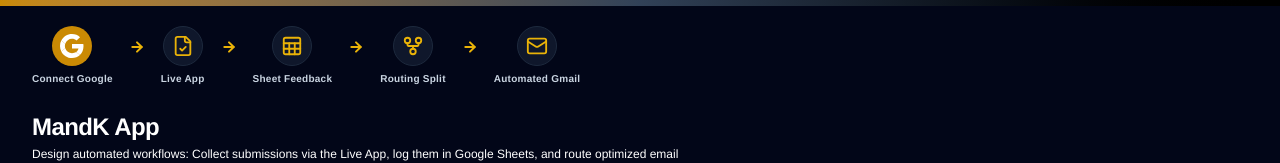
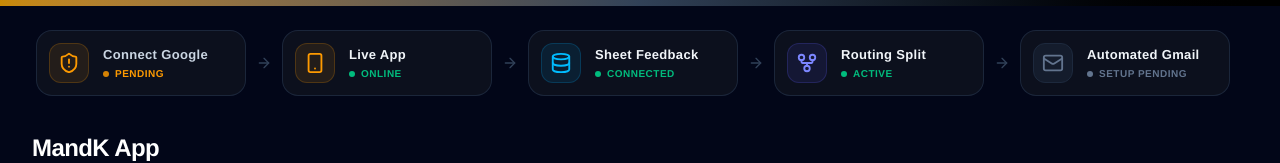
Before and after one commit to orangesnowman/M-K, a React (Vite) app: page / in a window 1280 px wide. Shown: the top 163 px of the page. Built offline with nearby package versions, Linux system fonts and the light colour scheme; no server answers.

Commit message:
feat(ui): add visual indicators and icons
Integrate new status icons for improved dashboard
visual feedback and update header layout.

```diff
--- a/src/App.tsx
+++ b/src/App.tsx
@@ -19,7 +19,11 @@
   Terminal,
   Activity,
   UserCheck,
-  Play
+  Play,
+  ShieldCheck,
+  ShieldAlert,
+  Smartphone,
+  Database
 } from 'lucide-react';
 
 const defaultRoutingConfig = (userEmail: string = ''): RoutingConfiguration => ({
@@ -326,76 +330,139 @@
             <div className="flex flex-col md:flex-row items-start md:items-center justify-between gap-6">
               {/* Title, Consolidated Description & Minimal Process flow */}
               <div>
-                {/* Horizontal Minimal Flow Indicators */}
-                <div className="flex items-center gap-3 sm:gap-4 mb-5 text-xs overflow-x-auto pb-2.5 max-w-full -mx-4 px-4 sm:mx-0 sm:px-0 scrollbar-none shrink-0">
-                  <div className="flex flex-col items-center text-center shrink-0">
+                {/* Horizontal Modern Flow Indicators */}
+                <div className="flex items-center gap-2.5 overflow-x-auto pb-4 pt-1 px-1 max-w-full -mx-4 sm:-mx-0 scrollbar-none shrink-0 mb-6">
+                  {/* Step 1: Authorized */}
                   {user && token ? (
-                      <div className="flex flex-col items-center shrink-0">
-                        <div className="w-10 h-10 rounded-full bg-slate-900 border border-slate-800 flex items-center justify-center mb-1.5 relative">
-                          <span className="absolute top-0 right-0 w-2.5 h-2.5 rounded-full bg-yellow-400 animate-pulse"></span>
-                          <svg version="1.1" xmlns="http://www.w3.org/2000/svg" viewBox="0 0 48 48" className="w-6 h-6">
-                            <path fill="#EA4335" d="M24 9.5c3.54 0 6.71 1.22 9.21 3.6l6.85-6.85C35.9 2.38 30.47 0 24 0 14.62 0 6.51 5.38 2.56 13.22l7.98 6.19C12.43 13.72 17.74 9.5 24 9.5z"></path>
-                            <path fill="#4285F4" d="M46.98 24.55c0-1.57-.15-3.09-.38-4.55H24v9.02h12.94c-.58 2.96-2.26 5.48-4.78 7.18l7.73 6c4.51-4.18 7.09-10.36 7.09-17.65z"></path>
-                            <path fill="#FBBC05" d="M10.53 28.59c-.48-1.45-.76-2.99-.76-4.59s.27-3.14.76-4.59l-7.98-6.19C.92 16.46 0 20.12 0 24c0 3.88.92 7.54 2.56 10.78l7.97-6.19z"></path>
-                            <path fill="#34A853" d="M24 48c6.48 0 11.93-2.13 15.89-5.81l-7.73-6c-2.15 1.45-4.92 2.3-8.16 2.3-6.26 0-11.57-4.22-13.47-9.91l-7.98 6.19C6.51 42.62 14.62 48 24 48z"></path>
-                            <path fill="none" d="M0 0h48v48H0z"></path>
-                          </svg>
+                    <div className="bg-[#0c101d] border border-slate-800/90 rounded-2xl p-3 flex items-center gap-3.5 min-w-[210px] shrink-0 transition-all duration-200">
+                      <div className="w-10 h-10 rounded-xl bg-emerald-500/10 border border-emerald-500/20 text-emerald-500 flex items-center justify-center shrink-0">
+                        <ShieldCheck className="w-5.5 h-5.5" />
                       </div>
-                        <span className="text-[10px] font-bold text-yellow-400 tracking-wide">Authorized</span>
+                      <div className="flex flex-col text-left justify-center select-none">
+                        <span className="text-[13px] font-bold text-slate-100 tracking-wide">Authorized</span>
+                        <div className="flex items-center gap-1.5 mt-0.5">
+                          <span className="w-1.5 h-1.5 rounded-full bg-emerald-500 animate-pulse"></span>
+                          <span className="text-[10px] font-bold text-emerald-500 uppercase tracking-wider">Active</span>
+                        </div>
+                      </div>
                     </div>
                   ) : (
                     <button
                       onClick={handleLogin}
                       disabled={isLoggingIn}
                       type="button"
-                        className="flex flex-col items-center group cursor-pointer border-none bg-transparent outline-none focus:outline-hidden shrink-0"
-                        id="workflow-header-auth-btn"
+                      className="bg-[#0c101d] border border-slate-800/90 hover:border-red-500/50 hover:bg-slate-900/40 rounded-2xl p-3 flex items-center gap-3.5 min-w-[210px] shrink-0 transition-all duration-200 cursor-pointer text-left outline-none focus:outline-hidden"
                       title="Connect Google Account"
                     >
-                        <div className="w-10 h-10 rounded-full bg-red-650 hover:bg-red-750 transition-colors flex items-center justify-center mb-1.5 relative shadow-xs">
+                      <div className="w-10 h-10 rounded-xl bg-amber-500/10 border border-amber-500/20 text-amber-500 flex items-center justify-center shrink-0">
                         {isLoggingIn ? (
-                            <div className="w-4.5 h-4.5 border-2 border-white border-t-transparent rounded-full animate-spin"></div>
+                          <div className="w-4.5 h-4.5 border-2 border-amber-500 border-t-transparent rounded-full animate-spin"></div>
                         ) : (
-                            <svg version="1.1" xmlns="http://www.w3.org/2000/svg" viewBox="0 0 48 48" className="w-6 h-6">
-                              <path fill="#ffffff" d="M24 9.5c3.54 0 6.71 1.22 9.21 3.6l6.85-6.85C35.9 2.38 30.47 0 24 0 14.62 0 6.51 5.38 2.56 13.22l7.98 6.19C12.43 13.72 17.74 9.5 24 9.5z"></path>
-                              <path fill="#ffffff" d="M46.98 24.55c0-1.57-.15-3.09-.38-4.55H24v9.02h12.94c-.58 2.96-2.26 5.48-4.78 7.18l7.73 6c4.51-4.18 7.09-10.36 7.09-17.65z"></path>
-                              <path fill="#ffffff" d="M10.53 28.59c-.48-1.45-.76-2.99-.76-4.59s.27-3.14.76-4.59l-7.98-6.19C.92 16.46 0 20.12 0 24c0 3.88.92 7.54 2.56 10.78l7.97-6.19z"></path>
-                              <path fill="#ffffff" d="M24 48c6.48 0 11.93-2.13 15.89-5.81l-7.73-6c-2.15 1.45-4.92 2.3-8.16 2.3-6.26 0-11.57-4.22-13.47-9.91l-7.98 6.19C6.51 42.62 14.62 48 24 48z"></path>
-                              <path fill="none" d="M0 0h48v48H0z"></path>
-                            </svg>
+                          <ShieldAlert className="w-5.5 h-5.5" />
                         )}
                       </div>
-                        <span className="text-[10px] font-bold text-slate-300 group-hover:text-white transition-colors tracking-wide">Connect Google</span>
+                      <div className="flex flex-col text-left justify-center">
+                        <span className="text-[13px] font-bold text-slate-300 tracking-wide group-hover:text-white">Connect Google</span>
+                        <div className="flex items-center gap-1.5 mt-0.5">
+                          <span className="w-1.5 h-1.5 rounded-full bg-amber-500 animate-pulse"></span>
+                          <span className="text-[10px] font-bold text-amber-500 uppercase tracking-wider">Pending</span>
+                        </div>
+                      </div>
                     </button>
                   )}
+
+                  <ArrowRight className="w-4 h-4 text-slate-700 shrink-0" />
+
+                  {/* Step 2: Live App */}
+                  <div className="bg-[#0c101d] border border-slate-800/90 rounded-2xl p-3 flex items-center gap-3.5 min-w-[210px] shrink-0 transition-all duration-200">
+                    <div className="w-10 h-10 rounded-xl bg-amber-500/10 border border-amber-500/20 text-amber-500 flex items-center justify-center shrink-0">
+                      <Smartphone className="w-5.5 h-5.5" />
                     </div>
-                  <ArrowRight className="w-4 h-4 text-red-500 stroke-[3px] shrink-0 -mt-4.5" />
-                  <div className="flex flex-col items-center text-center shrink-0">
-                    <div className="w-10 h-10 rounded-full bg-slate-900 border border-slate-800 flex items-center justify-center mb-1.5 text-red-500">
-                      <FileCheck className="w-5.5 h-5.5" />
+                    <div className="flex flex-col text-left justify-center select-none">
+                      <span className="text-[13px] font-bold text-slate-100 tracking-wide">Live App</span>
+                      <div className="flex items-center gap-1.5 mt-0.5">
+                        <span className="w-1.5 h-1.5 rounded-full bg-emerald-500"></span>
+                        <span className="text-[10px] font-bold text-emerald-500 uppercase tracking-wider">Online</span>
                       </div>
-                    <span className="text-[10px] font-bold text-slate-300 tracking-wide">Live App</span>
                     </div>
-                  <ArrowRight className="w-4 h-4 text-red-500 stroke-[3px] shrink-0 -mt-4.5" />
-                  <div className="flex flex-col items-center text-center shrink-0">
-                    <div className="w-10 h-10 rounded-full bg-slate-900 border border-slate-800 flex items-center justify-center mb-1.5 text-red-500">
-                      <Sheet className="w-5.5 h-5.5" />
                   </div>
-                    <span className="text-[10px] font-bold text-slate-300 tracking-wide">Sheet Feedback</span>
+
+                  <ArrowRight className="w-4 h-4 text-slate-700 shrink-0" />
+
+                  {/* Step 3: Sheet Feedback */}
+                  <div className="bg-[#0c101d] border border-slate-800/90 rounded-2xl p-3 flex items-center gap-3.5 min-w-[210px] shrink-0 transition-all duration-200">
+                    {resources.spreadsheetId ? (
+                      <div className="w-10 h-10 rounded-xl bg-sky-500/10 border border-sky-500/20 text-sky-400 flex items-center justify-center shrink-0">
+                        <Database className="w-5.5 h-5.5" />
                       </div>
-                  <ArrowRight className="w-4 h-4 text-red-500 stroke-[3px] shrink-0 -mt-4.5" />
-                  <div className="flex flex-col items-center text-center shrink-0">
-                    <div className="w-10 h-10 rounded-full bg-slate-900 border border-slate-800 flex items-center justify-center mb-1.5 text-red-500">
+                    ) : (
+                      <div className="w-10 h-10 rounded-xl bg-slate-800/50 border border-slate-800 text-slate-500 flex items-center justify-center shrink-0">
+                        <Database className="w-5.5 h-5.5" />
+                      </div>
+                    )}
+                    <div className="flex flex-col text-left justify-center select-none">
+                      <span className="text-[13px] font-bold text-slate-100 tracking-wide">Sheet Feedback</span>
+                      <div className="flex items-center gap-1.5 mt-0.5">
+                        {resources.spreadsheetId ? (
+                          <>
+                            <span className="w-1.5 h-1.5 rounded-full bg-emerald-500"></span>
+                            <span className="text-[10px] font-bold text-emerald-500 uppercase tracking-wider">Connected</span>
+                          </>
+                        ) : (
+                          <>
+                            <span className="w-1.5 h-1.5 rounded-full bg-amber-500 animate-pulse"></span>
+                            <span className="text-[10px] font-bold text-amber-500 uppercase tracking-wider">Pending</span>
+                          </>
+                        )}
+                      </div>
+                    </div>
+                  </div>
+
+                  <ArrowRight className="w-4 h-4 text-slate-700 shrink-0" />
+
+                  {/* Step 4: Routing Split */}
+                  <div className="bg-[#0c101d] border border-slate-800/90 rounded-2xl p-3 flex items-center gap-3.5 min-w-[210px] shrink-0 transition-all duration-200">
+                    <div className="w-10 h-10 rounded-xl bg-indigo-500/10 border border-indigo-500/20 text-indigo-400 flex items-center justify-center shrink-0">
                       <GitFork className="w-5.5 h-5.5" />
                     </div>
-                    <span className="text-[10px] font-bold text-slate-300 tracking-wide">Routing Split</span>
+                    <div className="flex flex-col text-left justify-center select-none">
+                      <span className="text-[13px] font-bold text-slate-100 tracking-wide">Routing Split</span>
+                      <div className="flex items-center gap-1.5 mt-0.5">
+                        <span className="w-1.5 h-1.5 rounded-full bg-emerald-500"></span>
+                        <span className="text-[10px] font-bold text-emerald-500 uppercase tracking-wider">Active</span>
                       </div>
-                  <ArrowRight className="w-4 h-4 text-red-500 stroke-[3px] shrink-0 -mt-4.5" />
-                  <div className="flex flex-col items-center text-center shrink-0">
-                    <div className="w-10 h-10 rounded-full bg-slate-900 border border-slate-800 flex items-center justify-center mb-1.5 text-red-500">
+                    </div>
+                  </div>
+
+                  <ArrowRight className="w-4 h-4 text-slate-700 shrink-0" />
+
+                  {/* Step 5: Automated Gmail */}
+                  <div className="bg-[#0c101d] border border-slate-800/90 rounded-2xl p-3 flex items-center gap-3.5 min-w-[210px] shrink-0 transition-all duration-200">
+                    {user && token ? (
+                      <div className="w-10 h-10 rounded-xl bg-[#f43f5e]/10 border border-[#f43f5e]/20 text-[#f43f5e] flex items-center justify-center shrink-0">
                         <Mail className="w-5.5 h-5.5" />
                       </div>
-                    <span className="text-[10px] font-bold text-slate-300 tracking-wide">Automated Gmail</span>
+                    ) : (
+                      <div className="w-10 h-10 rounded-xl bg-slate-800/50 border border-slate-800 text-slate-500 flex items-center justify-center shrink-0">
+                        <Mail className="w-5.5 h-5.5" />
+                      </div>
+                    )}
+                    <div className="flex flex-col text-left justify-center select-none">
+                      <span className="text-[13px] font-bold text-slate-100 tracking-wide">Automated Gmail</span>
+                      <div className="flex items-center gap-1.5 mt-0.5">
+                        {user && token ? (
+                          <>
+                            <span className="w-1.5 h-1.5 rounded-full bg-emerald-500"></span>
+                            <span className="text-[10px] font-bold text-emerald-500 uppercase tracking-wider">Ready</span>
+                          </>
+                        ) : (
+                          <>
+                            <span className="w-1.5 h-1.5 rounded-full bg-slate-500"></span>
+                            <span className="text-[10px] font-bold text-slate-500 uppercase tracking-wider">Setup Pending</span>
+                          </>
+                        )}
+                      </div>
+                    </div>
                   </div>
                 </div>
 
```
Lines whose indentation alone changed are shown as unchanged.
